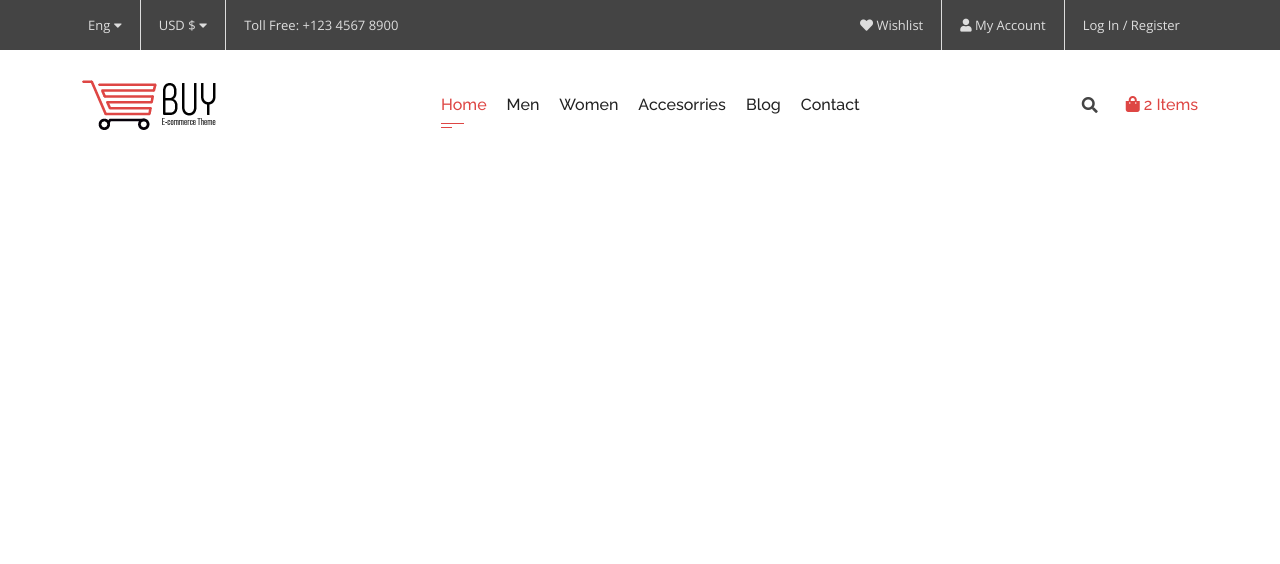
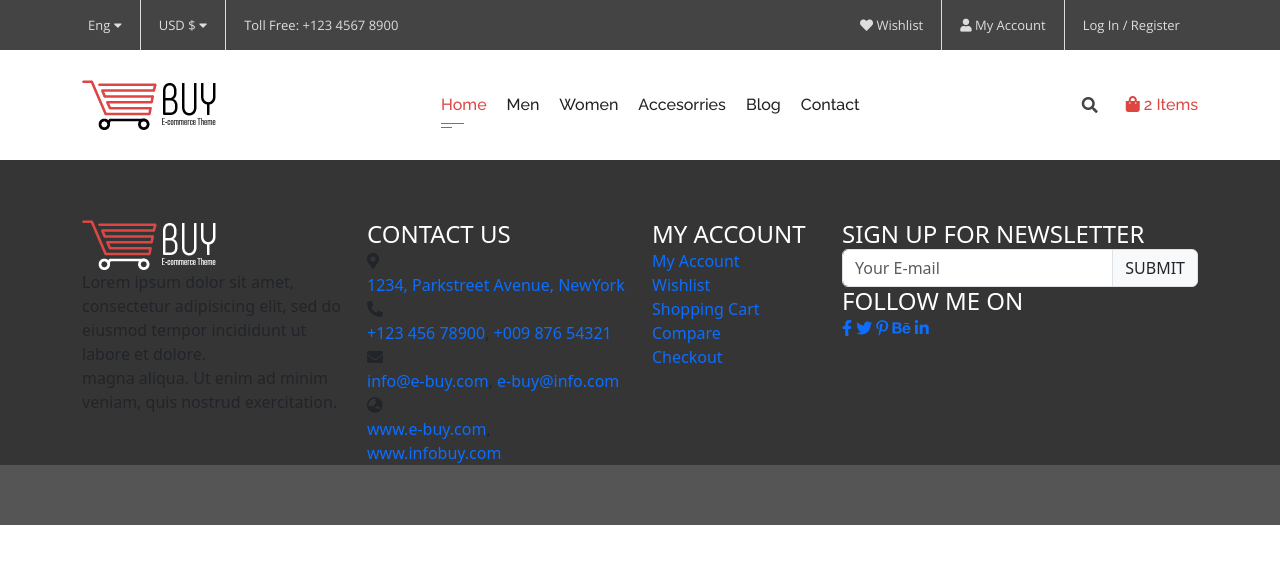
Before and after one commit to kausarmridul/ebuy, a plain HTML site: page index.html in a window 1280 px wide. Drawn offline with nearby package versions, Linux system fonts and the light colour scheme.

Commit message:
Code Add

```diff
--- a/index.html
+++ b/index.html
@@ -2,23 +2,22 @@
 <html lang="en">
 
 <head>
-    <meta charset="UTF-8">
-    <meta http-equiv="X-UA-Compatible" content="IE=edge">
-    <meta name="viewport" content="width=device-width, initial-scale=1.0">
+  <meta charset="UTF-8" />
+  <meta http-equiv="X-UA-Compatible" content="IE=edge" />
+  <meta name="viewport" content="width=device-width, initial-scale=1.0" />
   <title>Document</title>
 
   <!-- Css Link -->
 
   <link
     href="https://fonts.googleapis.com/css2?family=Open+Sans:ital,wght@0,300;0,400;0,500;0,600;0,700;0,800;1,300;1,400;1,500;1,600;1,700;1,800&family=Raleway:ital,wght@0,100;0,200;0,300;0,400;0,500;0,600;0,700;0,800;0,900;1,100;1,200;1,300;1,400;1,500;1,600;1,700;1,800;1,900&display=swap"
-        rel="stylesheet">
+    rel="stylesheet" />
   <link rel="stylesheet" href="https://cdnjs.cloudflare.com/ajax/libs/font-awesome/5.15.4/css/all.min.css" />
-    <link rel="stylesheet" href="css/bootstrap.min.css">
-    <link rel="stylesheet" href="scss/style.css">
+  <link rel="stylesheet" href="css/bootstrap.min.css" />
+  <link rel="stylesheet" href="scss/style.css" />
 </head>
 
 <body>
-
   <!-- =========================
         Page Upper Portion Starts
     ========================== -->
@@ -30,20 +29,30 @@
         <div class="col-lg-4 gx-0">
           <div class="header-left">
             <ul class="ps-0 mb-0 d-flex">
-                            <li><a href="#" class="text-capitalize">eng <i class="fas fa-caret-down"></i></a></li>
-                            <li><a href="#" class="text-uppercase">usd &dollar; <i class="fas fa-caret-down"></i></a>
+              <li>
+                <a href="#" class="text-capitalize">eng <i class="fas fa-caret-down"></i></a>
               </li>
-                            <li><a href="#" class="text-capitalize">toll free: +123 4567 8900</a></li>
+              <li>
+                <a href="#" class="text-uppercase">usd &dollar; <i class="fas fa-caret-down"></i></a>
+              </li>
+              <li>
+                <a href="#" class="text-capitalize">toll free: +123 4567 8900</a>
+              </li>
             </ul>
           </div>
         </div>
         <div class="col-lg-4 ms-auto">
           <div class="header-right">
             <ul class="ps-0 mb-0 d-flex">
-                            <li><a href="#" class="text-capitalize"><i class="fas fa-heart"></i> wishlist</a></li>
-                            <li><a href="#" class="text-capitalize"><i class="fas fa-user"></i> my account</a>
+              <li>
+                <a href="#" class="text-capitalize"><i class="fas fa-heart"></i> wishlist</a>
               </li>
-                            <li><a href="#" class="text-capitalize">Log in / Register</a></li>
+              <li>
+                <a href="#" class="text-capitalize"><i class="fas fa-user"></i> my account</a>
+              </li>
+              <li>
+                <a href="#" class="text-capitalize">Log in / Register</a>
+              </li>
             </ul>
           </div>
         </div>
@@ -53,17 +62,15 @@
 
   <!-- Header Ends -->
 
-
   <!-- Navbar Starts -->
 
   <nav class="navbar navbar-expand-lg py-0">
     <div class="container">
       <a class="navbar-brand py-0" href="#">
-                <img src="images/header-logo.png" alt="Header-Logo">
+        <img src="images/header-logo.png" alt="Header-Logo" />
       </a>
-            <button class="navbar-toggler" type="button" data-bs-toggle="collapse"
-                data-bs-target="#navbarSupportedContent" aria-controls="navbarSupportedContent" aria-expanded="false"
-                aria-label="Toggle navigation">
+      <button class="navbar-toggler" type="button" data-bs-toggle="collapse" data-bs-target="#navbarSupportedContent"
+        aria-controls="navbarSupportedContent" aria-expanded="false" aria-label="Toggle navigation">
         <span class="navbar-toggler-icon"></span>
       </button>
       <div class="collapse navbar-collapse" id="navbarSupportedContent">
@@ -88,7 +95,9 @@
           </li>
         </ul>
         <form class="d-flex">
-                    <button class="btn" type="submit"><i class="fas fa-search"></i></button>
+          <button class="btn" type="submit">
+            <i class="fas fa-search"></i>
+          </button>
         </form>
         <a href="cart.html" class="cart-item text-capitalize">
           <i class="fas fa-shopping-bag"></i>
@@ -100,9 +109,109 @@
 
   <!-- Navbar Ends -->
 
+  <!-- =========================
+        Page Upper Portion Ends
+        ========================== -->
 
   <!-- =========================
-        Page Upper Portion Starts
+        Page Lower Portion Starts
+        ========================== -->
+
+  <footer>
+    <div class="footer-main">
+      <div class="container">
+        <div class="row">
+          <div class="col-lg-3">
+            <div class="footer-item">
+              <a href="index.html">
+                <img src="images/footer-logo.png" alt="Footer-logo" />
+              </a>
+              <ul class="ps-0 mb-0">
+                <li>
+                  Lorem ipsum dolor sit amet, consectetur adipisicing elit,
+                  sed do eiusmod tempor incididunt ut labore et dolore.
+                </li>
+                <li>
+                  magna aliqua. Ut enim ad minim veniam, quis nostrud
+                  exercitation.
+                </li>
+              </ul>
+            </div>
+          </div>
+          <div class="col-lg-3">
+            <div class="footer-item">
+              <h4 class="mb-0 text-uppercase text-white">contact us</h4>
+              <ul class="ps-0 mb-0">
+                <li>
+                  <div class="icon">
+                    <i class="fas fa-map-marker-alt"></i>
+                  </div>
+                  <a href="#" target="_blank">1234, Parkstreet Avenue, NewYork</a>
+                </li>
+                <li>
+                  <div class="icon">
+                    <i class="fas fa-phone-alt"></i>
+                  </div>
+                  <a href="tel:+123 456 78900"> +123 456 78900</a>,
+                  <a href="tel:+009876 54321"> +009 876 54321</a>
+                </li>
+                <li>
+                  <div class="icon"><i class="fas fa-envelope"></i></div>
+                  <a href="mailto:info@e-buy.com"> info@e-buy.com</a>,
+                  <a href="mailto:e-buy@info.com">e-buy@info.com </a>
+                </li>
+                <li>
+                  <div class="icon"><i class="fas fa-globe-asia"></i></div>
+                  <a href="#">www.e-buy.com</a>,
+                  <a href="#"> www.infobuy.com</a>
+                </li>
+              </ul>
+            </div>
+          </div>
+          <div class="col-lg-2">
+            <div class="footer-item">
+              <h4 class="mb-0 text-uppercase text-white">my account</h4>
+              <ul class="ps-0 mb-0">
+                <li><a href="#" class="text-capitalize">my account </a></li>
+                <li><a href="#" class="text-capitalize">wishlist</a></li>
+                <li>
+                  <a href="#" class="text-capitalize">shopping cart</a>
+                </li>
+                <li><a href="#" class="text-capitalize">compare</a></li>
+                <li><a href="#" class="text-capitalize">checkout</a></li>
+              </ul>
+            </div>
+          </div>
+          <div class="col-lg-4">
+            <div class="footer-item">
+              <h4 class="mb-0 text-uppercase text-white">
+                sign up for newsletter
+              </h4>
+              <form class="input-group">
+                <input type="text" class="form-control" placeholder="Your E-mail" aria-label="Input group example"
+                  aria-describedby="btnGroupAddon" />
+                <button class="input-group-text text-uppercase" id="btnGroupAddon" type="submit">
+                  submit
+                </button>
+              </form>
+              <h4 class="mb-0 text-uppercase text-white">follow me on</h4>
+              <nav class="m-0">
+                <a href="#" class="social-icon"><i class="fab fa-facebook-f"></i></a>
+                <a href="#" class="social-icon"><i class="fab fa-twitter"></i></a>
+                <a href="#" class="social-icon"><i class="fab fa-pinterest-p"></i></a>
+                <a href="#" class="social-icon"><i class="fab fa-behance"></i></a>
+                <a href="#" class="social-icon"><i class="fab fa-linkedin-in"></i></a>
+              </nav>
+            </div>
+          </div>
+        </div>
+      </div>
+    </div>
+    <div class="footer-copyright"></div>
+  </footer>
+
+  <!-- =========================
+        Page Lower Portion Ends
         ========================== -->
 
   <!-- Js Script File -->
@@ -110,8 +219,6 @@
   <script src="js/jquery-2.2.4.min.js"></script>
   <script src="js/bootstrap.bundle.min.js"></script>
   <script src="js/custom.js"></script>
-
-
 </body>
 
 </html>
--- a/scss/header_footer/_footer.scss
+++ b/scss/header_footer/_footer.scss
@@ -0,0 +1,15 @@
+@import '../variables';
+
+footer {
+    .footer-main {
+        background: $bg2;
+        padding-top: 60px;
+
+        .footer-item {}
+    }
+
+    .footer-copyright {
+        background: $bg3;
+        padding: 30px 0;
+    }
+}
```
Also changed, not shown: scss/style.css, 1 other file. Lines whose indentation alone changed are shown as unchanged.
